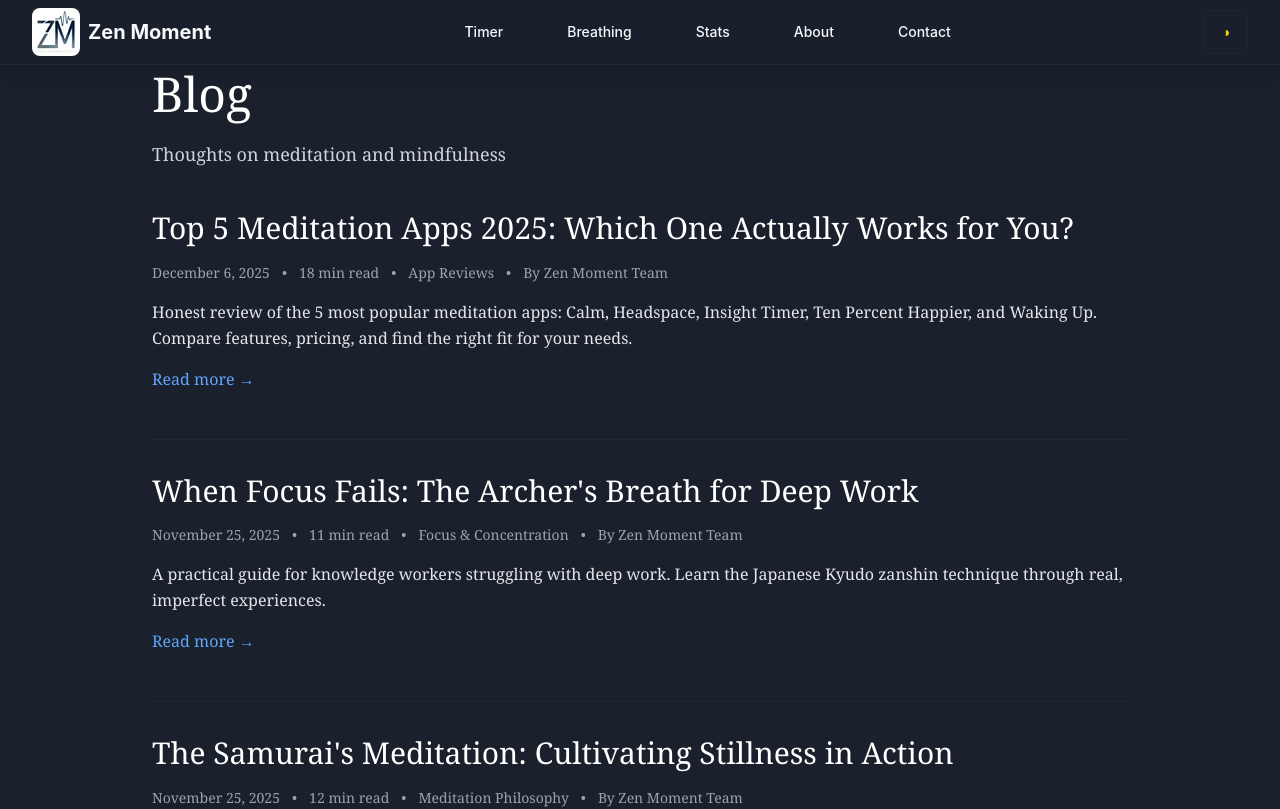
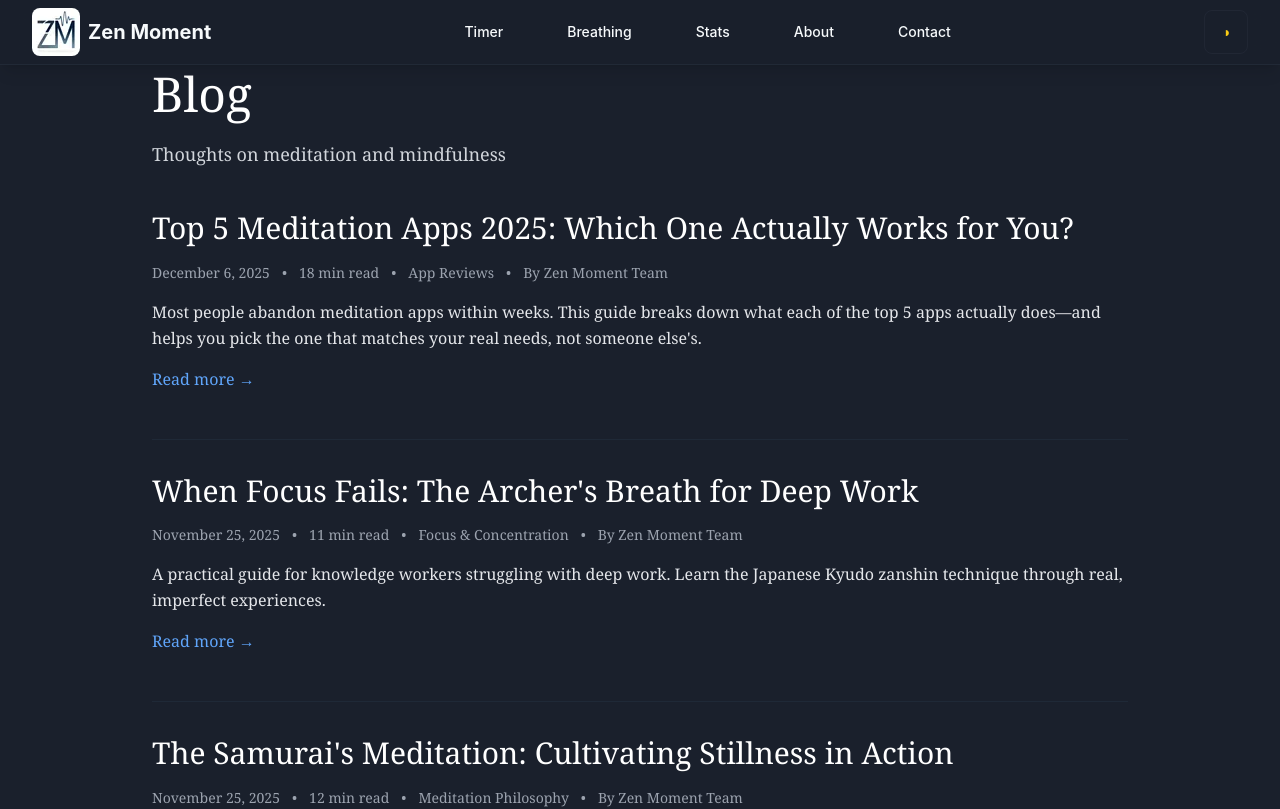
Before and after one commit to cenyi/Zen-Moment, a Next.js app: page /blog in a window 1280 px wide. Shown: the top 809 px of the page. Built offline with nearby package versions, Linux system fonts and the light colour scheme.

Commit message:
feat(blog): improve meditation apps article excerpt with user-focused messaging

```diff
--- a/src/app/blog/BlogPageContent.tsx
+++ b/src/app/blog/BlogPageContent.tsx
@@ -22,7 +22,7 @@
       readTime: '18 min read',
       category: 'App Reviews',
       author: 'Zen Moment Team',
-      excerpt: 'Honest review of the 5 most popular meditation apps: Calm, Headspace, Insight Timer, Ten Percent Happier, and Waking Up. Compare features, pricing, and find the right fit for your needs.'
+      excerpt: 'Most people abandon meditation apps within weeks. This guide breaks down what each of the top 5 apps actually does—and helps you pick the one that matches your real needs, not someone else\'s.'
     },
     {
       slug: 'when-focus-fails-the-archers-breath-for-deep-work',
```
